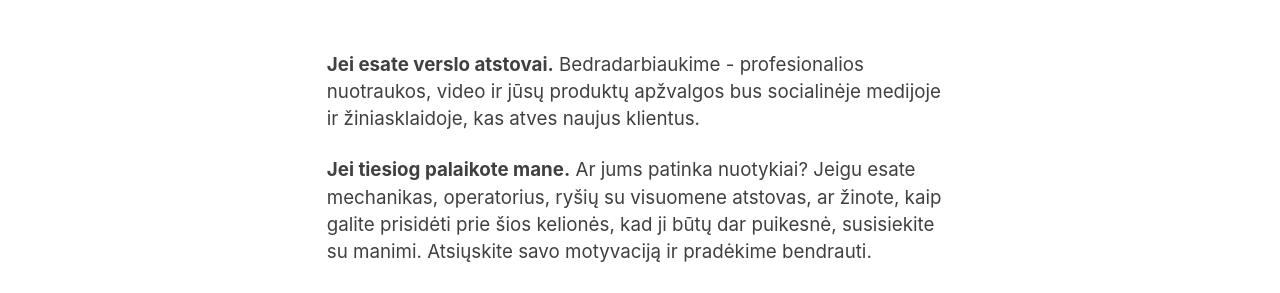
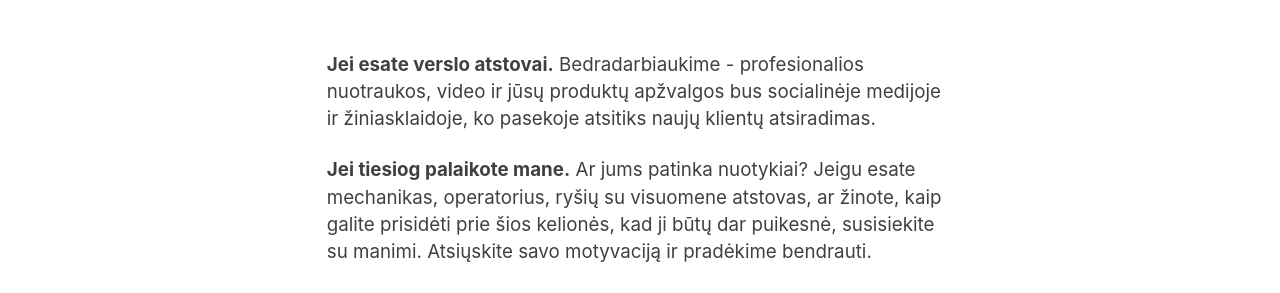
Before and after one commit to karolismieliauskas/thecoldestride.com, a Jekyll site: the page built from pages/lt/get-involved.html, in a window 1280 px wide. Shown: the part 422-715 px from the top of the page. Built offline with Jekyll 4.4.1, drawn with Linux system fonts in a browser that asks for light colours.

Commit message:
Update getinvolved.yml

```diff
--- a/_data/lt/getinvolved.yml
+++ b/_data/lt/getinvolved.yml
@@ -2,7 +2,7 @@ hero:
   title: Padėkite šiai epinei kelionei tapti realybe. Ieškau jūsų.
 body: |
   **Jei esate verslo atstovai.**
-  Bedradarbiaukime - profesionalios nuotraukos, video ir jūsų produktų apžvalgos bus socialinėje medijoje ir žiniasklaidoje, kas atves naujus klientus.
+  Bedradarbiaukime - profesionalios nuotraukos, video ir jūsų produktų apžvalgos bus socialinėje medijoje ir žiniasklaidoje, ko pasekoje atsitiks naujų klientų atsiradimas.
 
   **Jei tiesiog palaikote mane.**
   Ar jums patinka nuotykiai?
```
